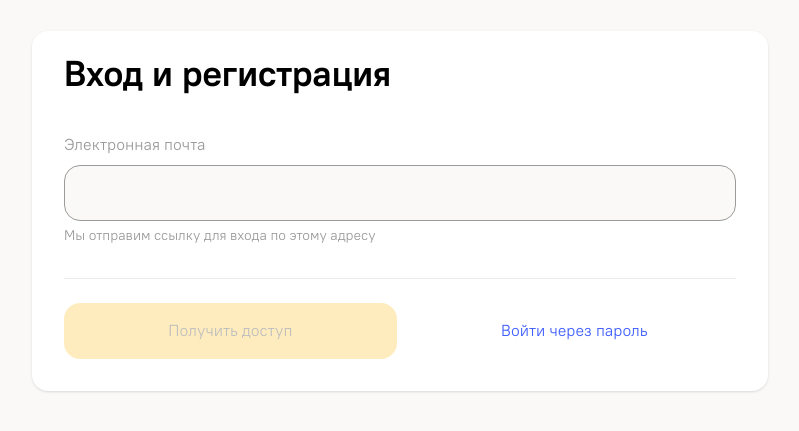
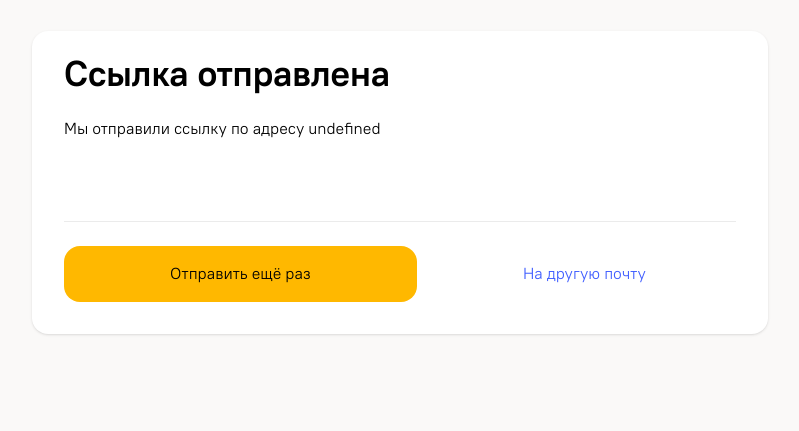
Before and after one commit to tough-dev-school/lms-frontend-v2, a Vue app: page /login/mail-sent in a window 1280 px wide. Before the commit this address led to /login. Shown: the part 169-600 px from the top of the page, without its empty margins (240-1039 px from the left). Built offline with nearby package versions, Linux system fonts and the light colour scheme.

Commit message:
/login/mail-sent added

```diff
--- a/src/router.ts
+++ b/src/router.ts
@@ -7,6 +7,7 @@ import useAuth from '@/stores/auth';
 import useUser from '@/stores/user';
 import useStudies from '@/stores/studies';
 const VHomeView = () => import('@/views/VHomeView.vue');
+const VMailSentView = () => import('@/views/VMailSentView.vue');
 const VSettingsView = () => import('@/views/VSettingsView.vue');
 const VLoginView = () => import('@/views/VLoginView.vue');
 const VLoadingView = () => import('@/views/VLoadingView.vue');
@@ -50,6 +51,14 @@ export const routes = [
         return { name: 'settings' };
       }
     },
+    meta: {
+      isPublic: true,
+    },
+  },
+  {
+    path: '/login/mail-sent',
+    name: 'mail-sent',
+    component: VMailSentView,
     meta: {
       isPublic: true,
     },
--- /dev/null
+++ b/src/views/VMailSentView.vue
@@ -0,0 +1,44 @@
+<script lang="ts" setup>
+  import VHeading from '@/components/VHeading.vue';
+  import VCard from '@/components/VCard.vue';
+  import VButton from '@/components/VButton.vue';
+  import useAuth from '@/stores/auth';
+  import { useRouter, useRoute } from 'vue-router';
+  import { computed } from 'vue';
+
+  const auth = useAuth();
+  const router = useRouter();
+
+  const route = useRoute();
+
+  const email = computed(() => String(route.query.email));
+
+  const resendEmail = async () => {
+    await auth.loginWithEmail(email.value);
+  };
+
+  const back = () => {
+    router.push({ name: 'login' });
+  };
+</script>
+
+<template>
+  <VCard class="mt-[25vh] flex flex-col gap-16">
+    <VHeading tag="h1">Ссылка отправлена</VHeading>
+    <p class="pb-32" data-testid="message">
+      Мы отправили ссылку по адресу {{ email }}
+    </p>
+    <template #footer>
+      <VButton class="flex-grow" @click="resendEmail" data-testid="resend"
+        >Отправить ещё раз</VButton
+      >
+      <VButton
+        class="flex-grow"
+        appearance="link"
+        @click="back"
+        data-testid="restart"
+        >На другую почту</VButton
+      >
+    </template>
+  </VCard>
+</template>
```
